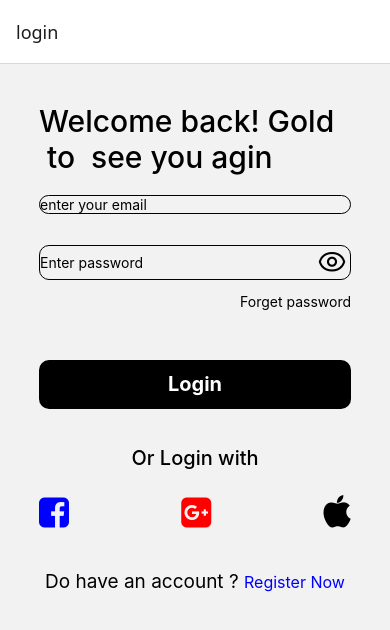
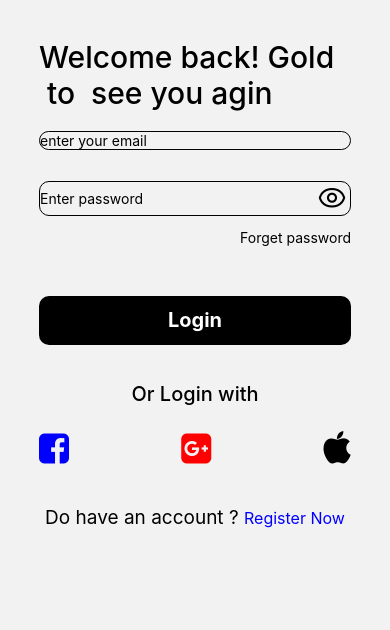
Before and after one commit to JenishVamja73/TikTok, a React Native app: screen / in a window 390 px wide. Shown: the top 630 px of the page. Built offline with nearby package versions, Linux system fonts and the light colour scheme.

Commit message:
headershow

```diff
--- a/Screen/Navgtion/Index.tsx
+++ b/Screen/Navgtion/Index.tsx
@@ -11,7 +11,8 @@
     <>
      <NavigationContainer>
       <Stack.Navigator initialRouteName="login">
-        <Stack.Screen name="login" component={Login} />
+        <Stack.Screen name="login" component={Login} options={{ headerShown: false }}
+        />
 
       </Stack.Navigator>
       </NavigationContainer>
```
